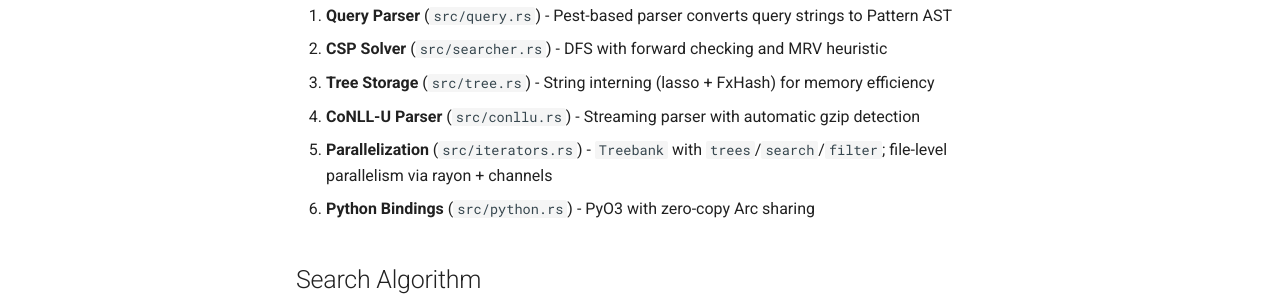
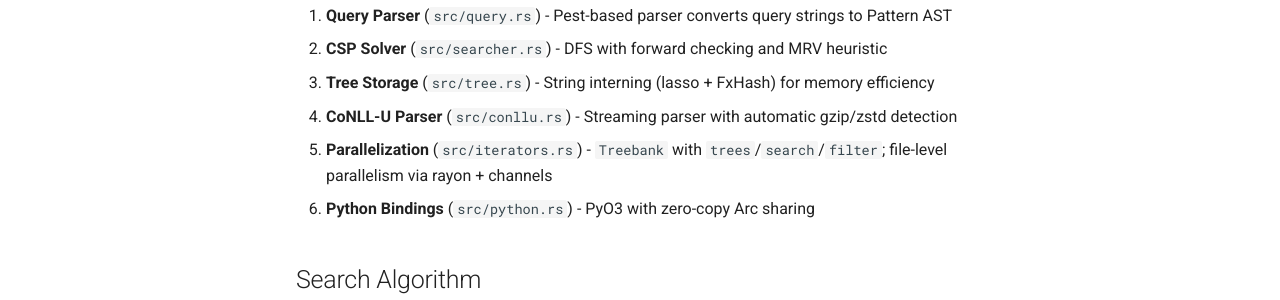
Before and after one commit to rmalouf/treesearch, an MkDocs documentation site: the page built from docs/internals.md, in a window 1280 px wide and 900 px high. Shown: the part 335-635 px from the top of the window. Built offline with MkDocs 1.6.1 and Material for MkDocs 9.7.7, drawn with Linux system fonts in a browser that asks for light colours; comment, search, counter and statistics services are not loaded.

Commit message:
Add zstd decompression support for input files
Detect zstd magic bytes (0x28 0xB5 0x2F 0xFD) alongside gzip in
from_file(), enabling transparent reading of .conllu.zst files.

```diff
--- a/Cargo.toml
+++ b/Cargo.toml
@@ -16,6 +16,7 @@
 pest_derive = "2.8"
 rustc-hash = "2.1"
 flate2 = { version = "1.1", features = ["zlib-rs"] }
+zstd = "0.13"
 hashbrown = "0.16"
 rayon = "1.11"
 glob = "0.3"
--- a/docs/internals.md
+++ b/docs/internals.md
@@ -9,7 +9,7 @@
 1. **Query Parser** (`src/query.rs`) - Pest-based parser converts query strings to Pattern AST
 2. **CSP Solver** (`src/searcher.rs`) - DFS with forward checking and MRV heuristic
 3. **Tree Storage** (`src/tree.rs`) - String interning (lasso + FxHash) for memory efficiency
-4. **CoNLL-U Parser** (`src/conllu.rs`) - Streaming parser with automatic gzip detection
+4. **CoNLL-U Parser** (`src/conllu.rs`) - Streaming parser with automatic gzip/zstd detection
 5. **Parallelization** (`src/iterators.rs`) - `Treebank` with `trees`/`search`/`filter`; file-level parallelism via rayon + channels
 6. **Python Bindings** (`src/python.rs`) - PyO3 with zero-copy Arc sharing
 
```
Also changed, not shown: API.md (+2 -2 lines), README.md (+1 -1 lines), docs/index.md (+1 -1 lines), docs/tutorial.md (+1 -1 lines), 2 other files.
